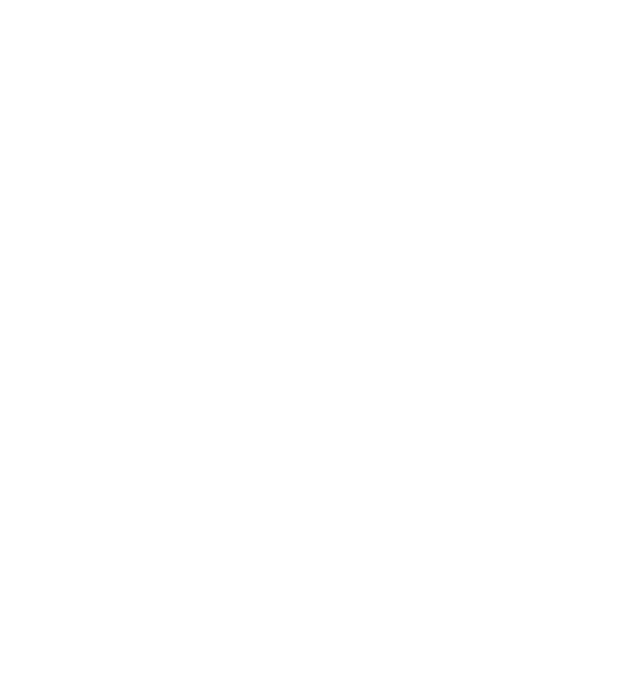
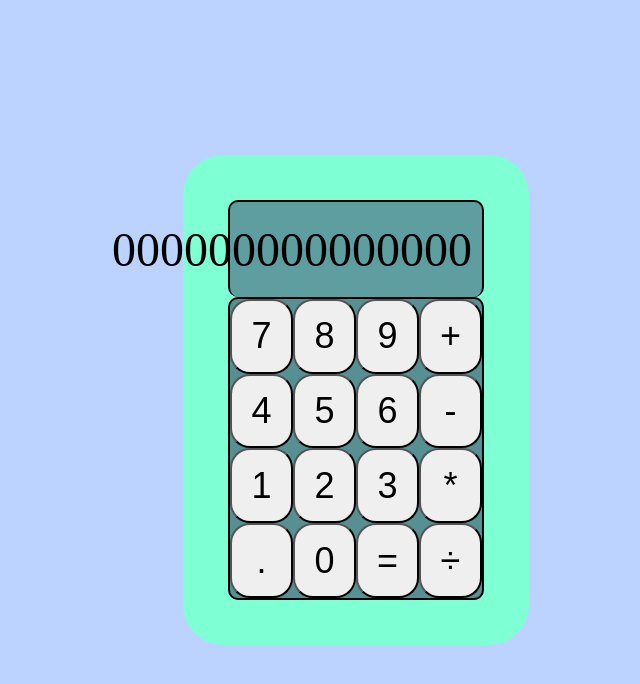
Before and after one commit to kenkneelee/odin-calculator, a plain HTML site: page index.html in a window 1280 px wide. Shown: the whole page, without its empty margins (284-924 px from the left). Drawn offline with Linux system fonts and the light colour scheme.

Commit message:
preliminary UI for visualization

```diff
--- a/index.html
+++ b/index.html
@@ -1,5 +1,6 @@
 <!DOCTYPE html>
 <html lang="en">
+
 <head>
     <meta charset="UTF-8">
     <meta http-equiv="X-UA-Compatible" content="IE=edge">
@@ -8,7 +9,33 @@
     <link rel="stylesheet" href="styles/style.css">
     <script src="scripts/main.js" defer></script>
 </head>
+
 <body>
+    <div id="main">
+        <div id="container">
+            <div id="display">
+                000000000000000
+            </div>
+            <div id="buttons">
+                <button id="" class="">7</button>
+                <button id="" class="">8</button>
+                <button id="" class="">9</button>
+                <button id="" class="">+</button>
+                <button id="" class="">4</button>
+                <button id="" class="">5</button>
+                <button id="" class="">6</button>
+                <button id="" class="">-</button>
+                <button id="" class="">1</button>
+                <button id="" class="">2</button>
+                <button id="" class="">3</button>
+                <button id="" class="">*</button>
+                <button id="" class="">.</button>
+                <button id="" class="">0</button>
+                <button id="" class="">=</button>
+                <button id="" class="">÷</button>
+            </div>
+        </div>
+    </div>
+</body>
 
-</body>
 </html>
--- a/styles/style.css
+++ b/styles/style.css
@@ -0,0 +1,57 @@
+body, html {
+    margin:0;
+    padding:0;
+    text-align: center;
+    height:100%;
+    width:100%;
+    font-size: 48px;
+}
+
+#main {
+    display:flex;
+    flex-direction: column;
+    justify-content: center;
+    align-items: center;
+    height:100%;
+    background-color:rgb(188, 211, 255);
+}
+
+#container {
+    height:50%;
+    width:20%;
+    display:flex;
+    flex-direction: column;
+    background-color: aquamarine;
+    padding: 45px;
+    border-radius: 40px;
+}
+
+#display {
+    background-color:cadetblue;
+    height:20%;
+    display: flex;
+    justify-content: right;
+    align-items: center;
+    padding:10px;
+    border-radius: 10px;
+    border: 2px solid black;
+    border-bottom: none;
+}
+
+#buttons {
+    display:flex;
+    flex-wrap: wrap;
+    justify-content: center;
+    align-items: center;
+    background-color: rgb(87, 144, 146);
+    height:80%;
+    border: 2px solid black;
+    border-radius: 10px;
+}
+
+button {
+    width: 25%;
+    height: 25%;
+    font-size: 36px;
+    border-radius: 20px;
+}
```
